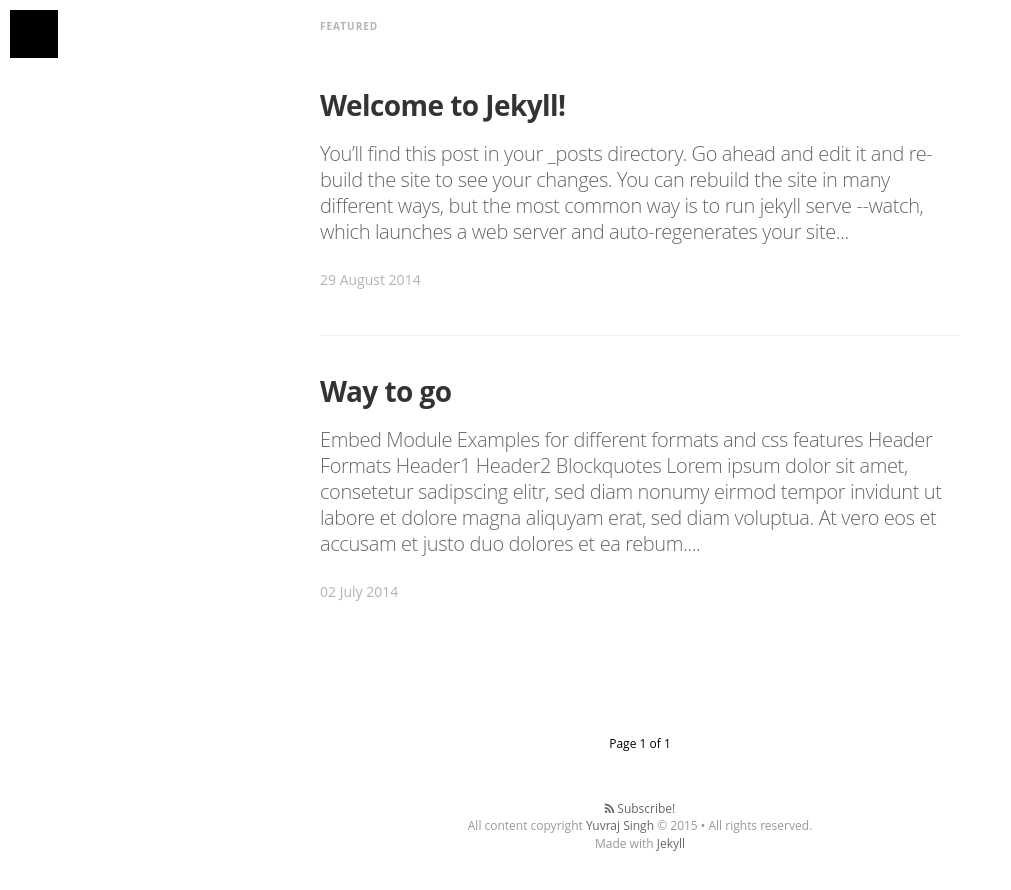
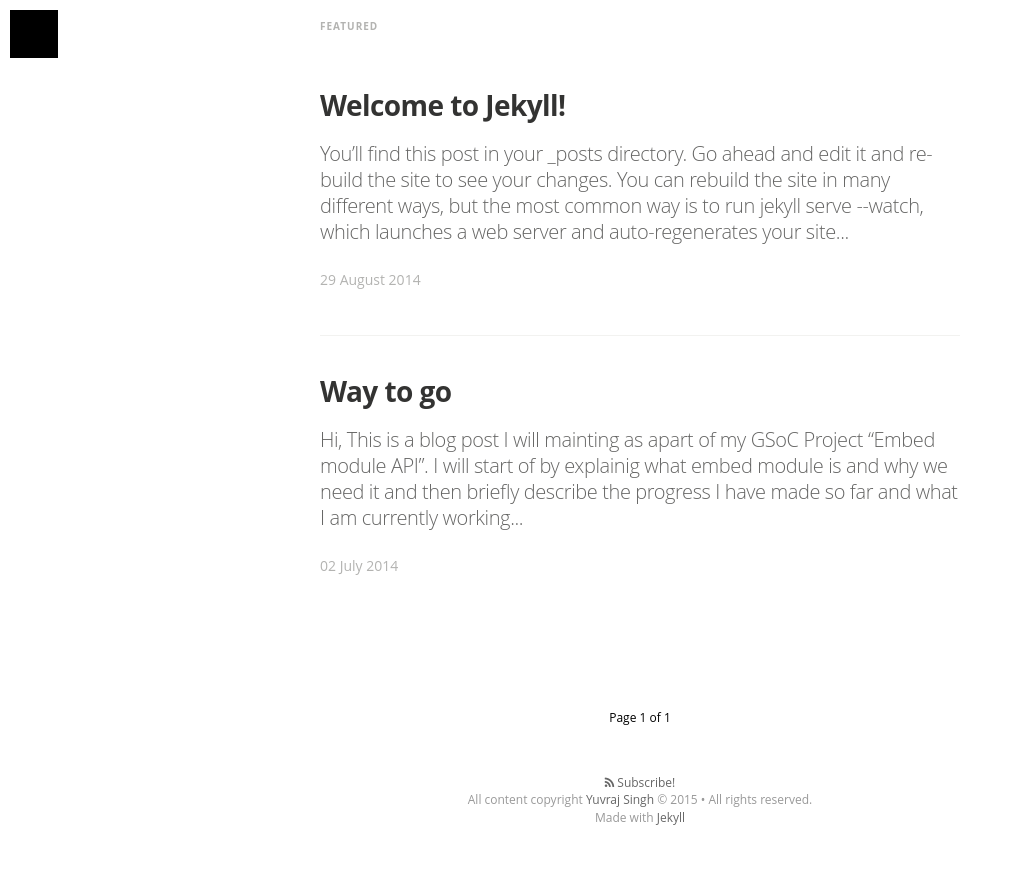
Before and after one commit to Cybercypher1/root-brute.github.io, a Jekyll site: the page built from index.html, in a window 1280 px wide and 900 px high, scrolled down 712 px. Shown: the top 890 px of the window, without its empty margins (0-1011 px from the left). Built offline with Jekyll 4.4.1, drawn with Linux system fonts in a browser that asks for light colours; nearby versions of some CDN libraries; some web fonts are replaced; Markdown is read by kramdown in place of the engine named in the settings; the list of posts is cut into pages by our own code.

Commit message:
Initial post

```diff
--- a/_posts/2014-11-30-mediator_features.markdown
+++ b/_posts/2014-11-30-mediator_features.markdown
@@ -6,37 +6,43 @@ categories: mediator feature
 tags: featured
 image: /assets/article_images/2014-11-30-mediator_features/night-track.JPG
 ---
+Hi,
+
+  This is a blog post I will mainting  as apart of my GSoC Project "Embed module API".
+  I will start of by explainig what embed module is and why we need it and then
+  briefly describe the progress I have made so far and what I am currently
+  working on and I keep updating as the work progresses.
+
 #Embed Module
 
-Examples for different formats and css features
+  Embed module has its origin from the Entity Embed module which was also build
+  as a part of GSoC Project in GSoC 2014. Entity Embed module allows Entity
+  to be embeded.It has certain API level plugins that can be abstracted out
+  to so that if the other modules wants to use them.
+  Abstarcting  out the plugins lets the the module that wants to use the get
+  only the code the need otherwise earlier they would have to get the whole
+  EntityEmbed module as a depenendecy and it only requires a part of it.When the
+  Project is complete it will provide a Embed Module Plugin which is not
+  very functional by itself but it will provide a solid APIs to all other
+  modules which aim to provide any kind of 'Embed' functionality
 
-#Header Formats
-#Header1
-##Header2
 
-#Blockquotes
->Lorem ipsum dolor sit amet, consetetur sadipscing elitr, sed diam nonumy eirmod tempor invidunt ut labore et dolore magna aliquyam erat, sed diam voluptua. At vero eos et accusam et justo duo dolores et ea rebum. Stet clita kasd gubergren, no sea takimata sanctus
+#Progress so far
 
-#Blockquotes without >
-Lorem ipsum dolor sit amet, consetetur sadipscing elitr, sed diam nonumy eirmod tempor invidunt ut labore et dolore magna aliquyam erat, sed diam voluptua. At vero eos et accusam et justo duo dolores et ea rebum. Stet clita kasd gubergren, no sea takimata sanctus
+  I started of working on Annotation Plugin. Well most the code for Annotation
+  was already in there i had to add category to the annotation.
 
-#Lists
-##orderd lists
-1. one
-2. two
-3. three
 
-##unorderd lists
-- Apple
-- Banana
-- Plum
+
+  Then the next step was working on Annotation Plugin  Manager.
+
+
+  Then I was writing the test for Annotation Plugin and working. while reviwing
+  the a Pull Request one of my mentors daveried who has started the drupal8
+  media intiative along with few members. Raised a question to
+
+
+
 
 #Links
 This is an [example link](http://example.com/ "With a Title").
-
-#Combinations
->Lorem ipsum dolor sit amet, consetetur sadipscing elitr, sed diam nonumy eirmod tempor invidunt ut labore et dolore magna aliquyam erat, sed diam voluptua. At vero eos et accusam et justo duo dolores et ea rebum. Stet clita kasd gubergren, no sea takimata sanctus
->
-> - Apple
-> - Banana
-> - Plum
```
